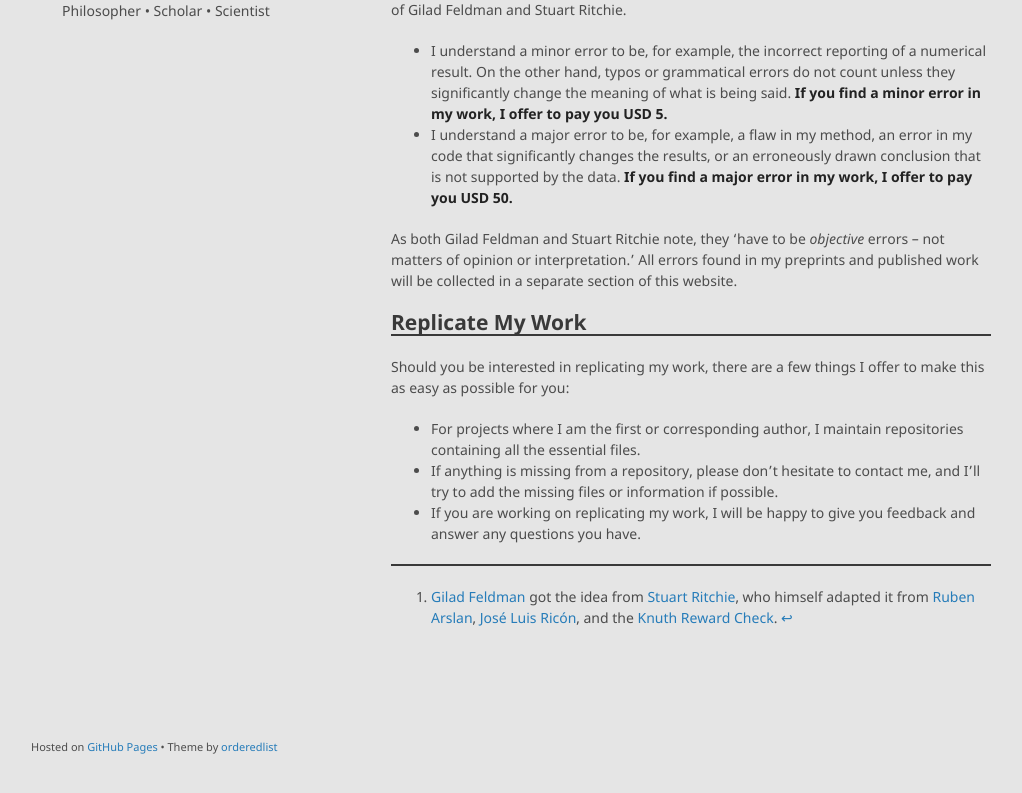
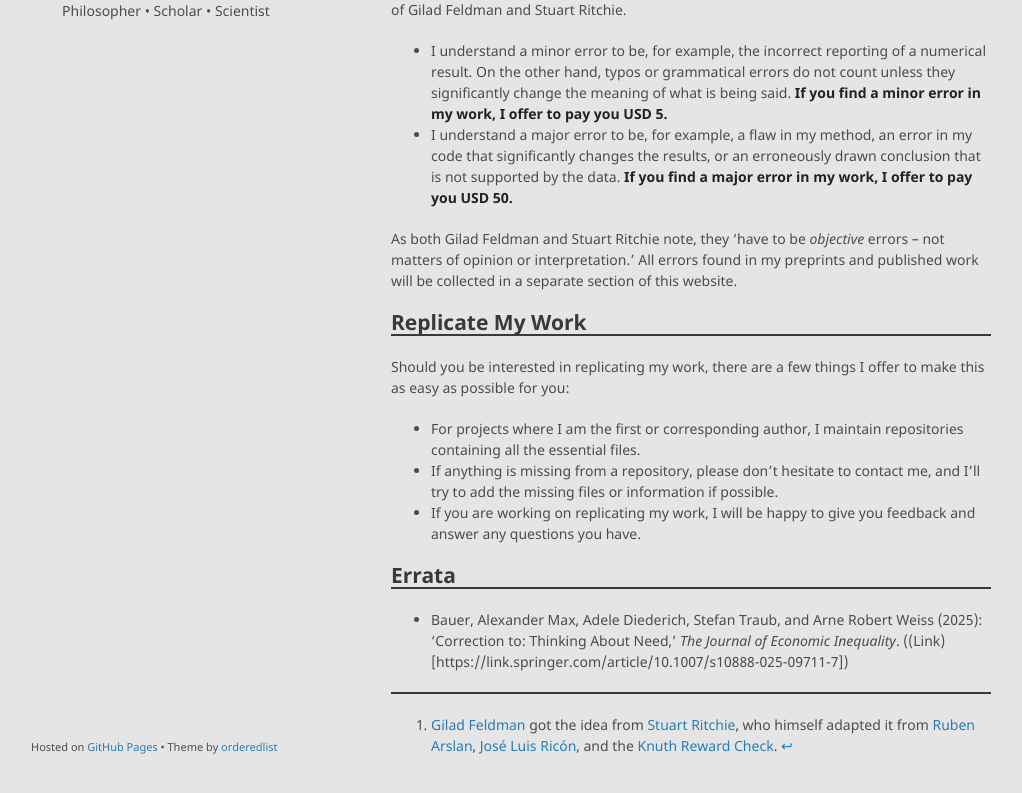
Before and after one commit to alephmembeth/alephmembeth.github.io, a Jekyll site: the page built from check.md, in a window 1280 px wide and 1193 px high. Shown: the part 367-1160 px from the top of the window, without its empty margins (129-1151 px from the left). Built offline with Jekyll 4.4.1, drawn with Linux system fonts in a browser that asks for light colours; our own code applies the rules of GitHub Pages for plain Markdown files.

Commit message:
Update check.md

```diff
--- a/check.md
+++ b/check.md
@@ -25,4 +25,8 @@ Should you be interested in replicating my work, there are a few things I offer
 
 [^1]: [Gilad Feldman](https://mgto.org/check-me-replicate-me/) got the idea from [Stuart Ritchie](https://www.sciencefictions.org/corrections), who himself adapted it from [Ruben Arslan](https://tellmeimwrong.formr.org/), [José Luis Ricón](https://nintil.com/prove-wrong-get-money), and the [Knuth Reward Check](https://en.wikipedia.org/wiki/Knuth_reward_check).
 
+## Errata
+
++ Bauer, Alexander Max, Adele Diederich, Stefan Traub, and Arne Robert Weiss (2025): ‘Correction to: Thinking About Need,’ _The Journal of Economic Inequality_. ((Link)[https://link.springer.com/article/10.1007/s10888-025-09711-7])
+
 ***
```
